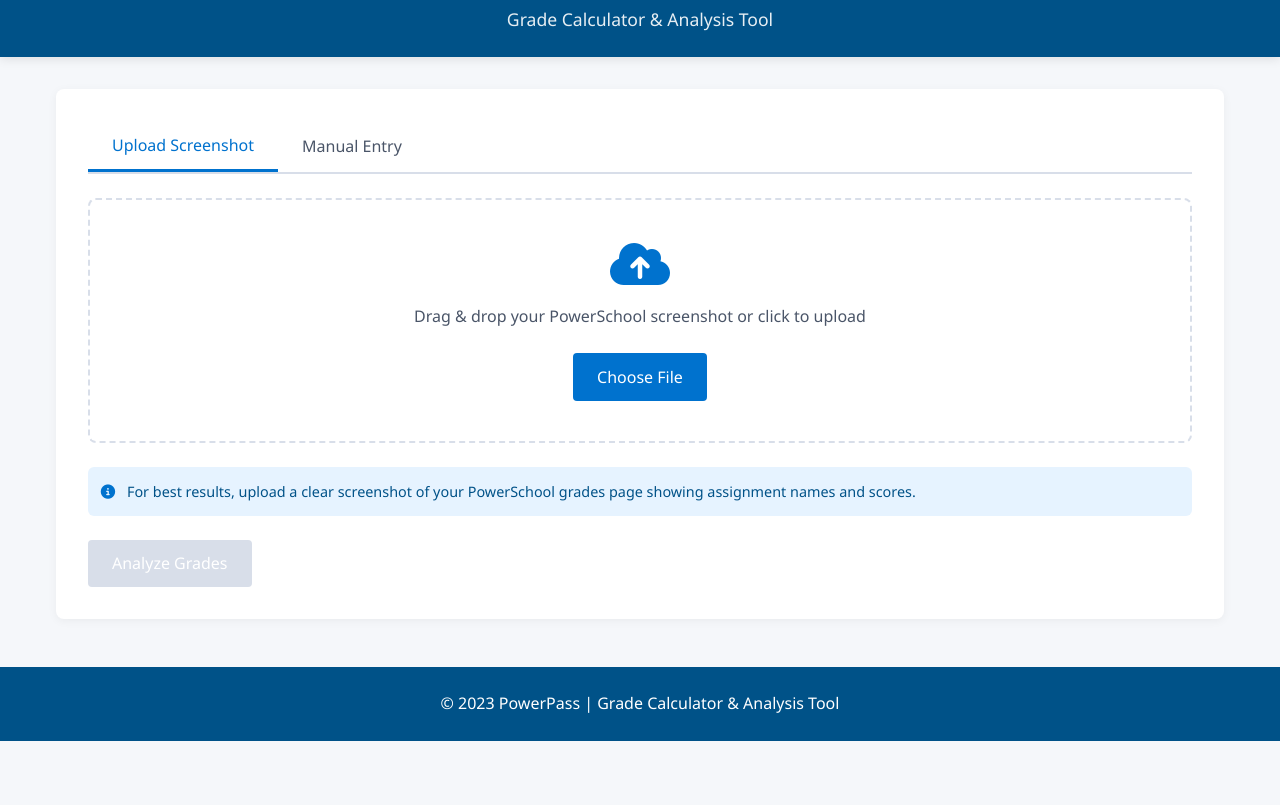
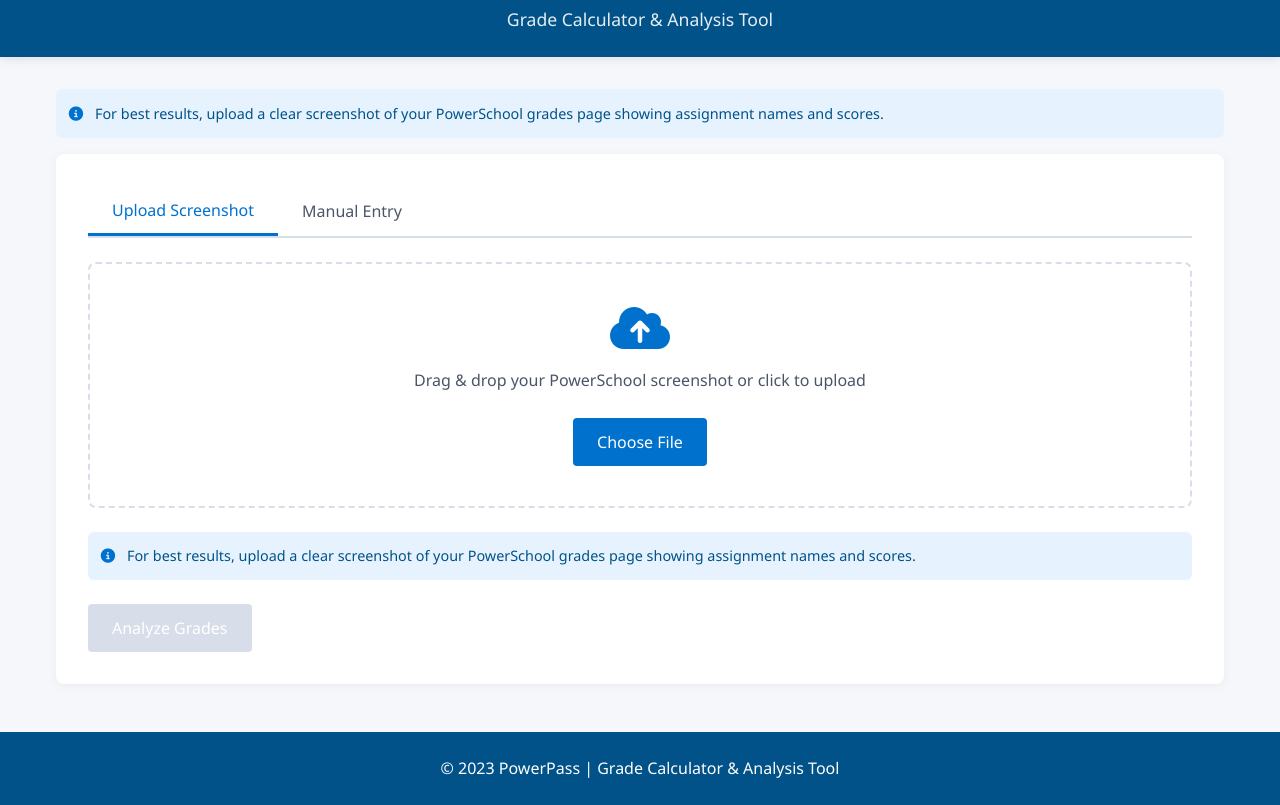
Before and after one commit to parkerrasys/PowerPass, a website: page index.html in a window 1280 px wide. Shown: the part 91-896 px from the top of the page. Before the commit the page ends 832 px from the top, so only its background shows below. Drawn offline with nearby package versions, Linux system fonts and the light colour scheme.

Commit message:
Update index.html

```diff
--- a/index.html
+++ b/index.html
@@ -17,6 +17,10 @@
     </header>
 
     <main>
+        <div class="screenshot-tips">
+            <p><i class="fas fa-info-circle"></i> For best results, upload a clear screenshot of your PowerSchool grades page showing assignment names and scores.</p>
+        </div>
+
         <section class="input-section">
             <div class="tabs">
                 <button class="tab-btn active" data-tab="upload">Upload Screenshot</button>
```
